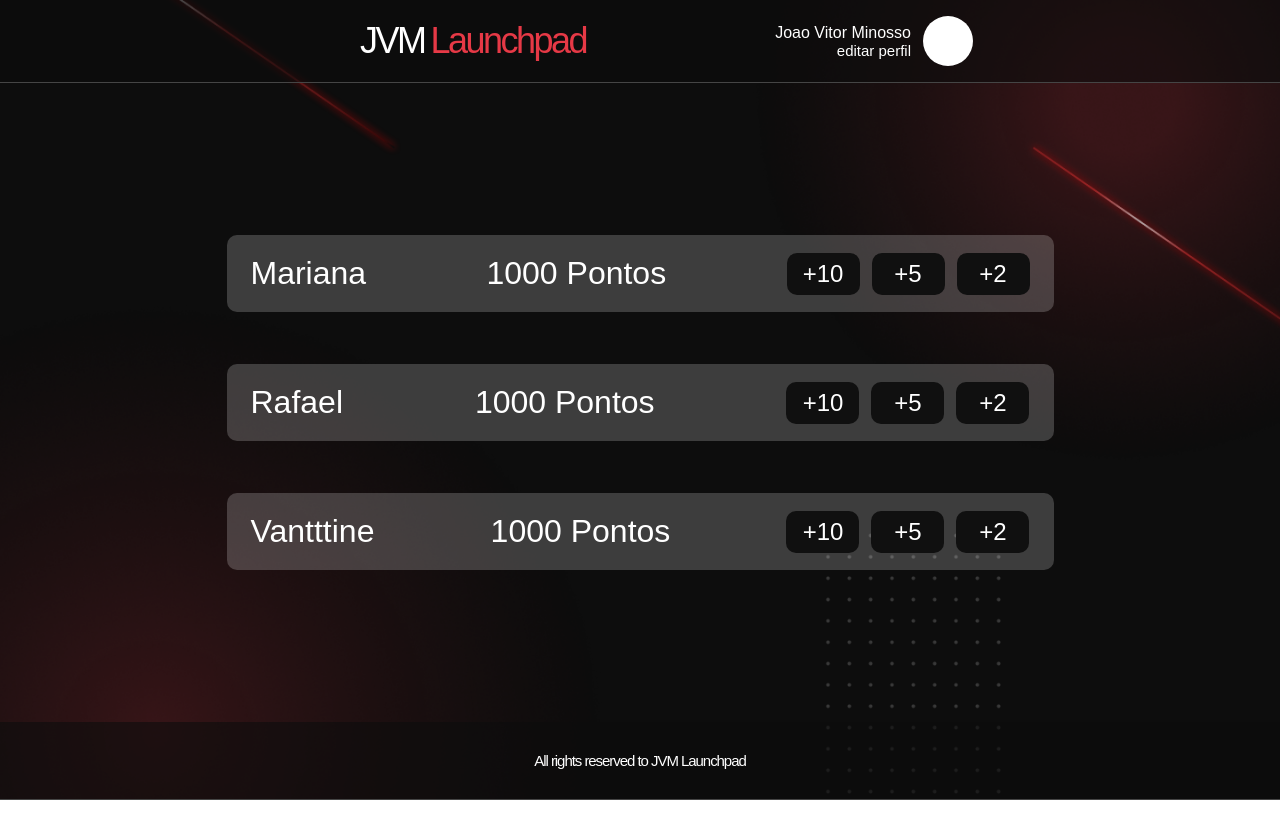
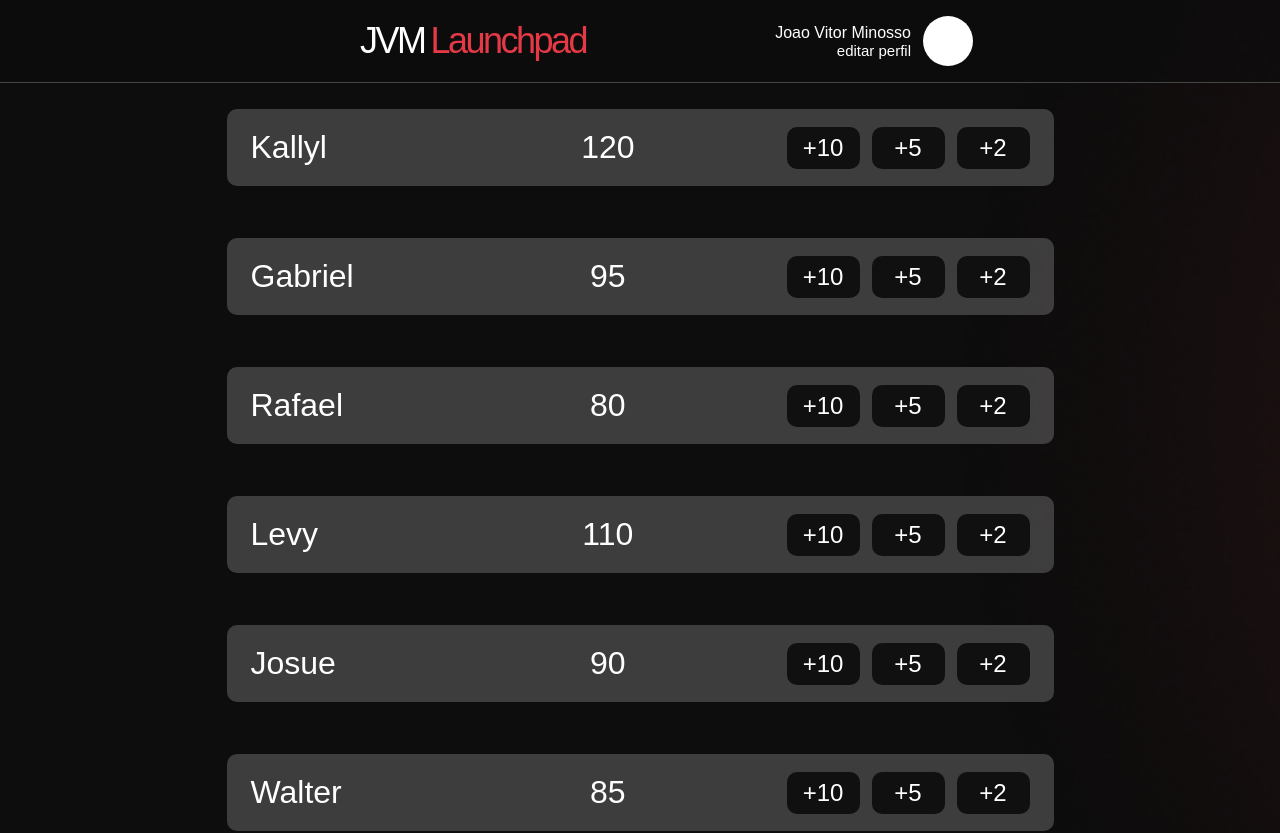
Before and after one commit to Kallarari/jvm-launchpad-front, a React (Vite) app: page /points-management in a window 1280 px wide. Shown: the top 833 px of the page. Before the commit the page ends 800 px from the top, so only its background shows below. Built offline with nearby package versions, Linux system fonts and the light colour scheme; no server answers; some icons are missing; a web font is replaced by a local one.

Commit message:
refactor(score-management-view): remove duplicated JSX and iterate members list

```diff
--- a/src/pages/PointsManagementPage/components/ScoreManagementView/index.tsx
+++ b/src/pages/PointsManagementPage/components/ScoreManagementView/index.tsx
@@ -3,7 +3,9 @@ import { AddPointsButton } from "../AddPointsButton";
 import { ScoreManagementStyled } from "./style";
 import { PointsButtonWrap } from "./style";
 import { ScoreManagementWrap } from "./style";
-// import { usersMock } from "../../../../squad-4-src/mocks/users.mock";
+import { MemberNameStyled } from "./style";
+import { MemberPointsStyled } from "./style";
+import { usersMock } from "../../../../squad-4-src/mocks/users.mock";
 
 export const ScoreManagementView = ({
   MemberName,
@@ -12,35 +14,25 @@ export const ScoreManagementView = ({
   return (
     <>
       <ScoreManagementWrap>
-        <ScoreManagementStyled>
-          {MemberName && <div>{(MemberName = "Mariana")}</div>}
-          {MemberPoints && <div>{(MemberPoints = "1000 Pontos")}</div>}
+        {usersMock
+          .filter((user) => user.role === "member" || user.role === "leader")
+          .map((user) => (
+            <ScoreManagementStyled key={user.id}>
+              {MemberName && (
+                <MemberNameStyled>{user.name.split(" ")[0]}</MemberNameStyled>
+              )}
+              {MemberPoints && (
+                <MemberPointsStyled key={user.points}>
+                  {user.points}
+                </MemberPointsStyled>
+              )}
               <PointsButtonWrap>
                 {<AddPointsButton label="+10" />}
                 {<AddPointsButton label="+5" />}
                 {<AddPointsButton label="+2" />}
               </PointsButtonWrap>
             </ScoreManagementStyled>
-
-        <ScoreManagementStyled>
-          {MemberName && <div>{(MemberName = "Rafael")}</div>}
-          {MemberPoints && <div>{(MemberPoints = "1000 Pontos")}</div>}
-          <PointsButtonWrap>
-            {<AddPointsButton label="+10" />}
-            {<AddPointsButton label="+5" />}
-            {<AddPointsButton label="+2" />}
-          </PointsButtonWrap>
-        </ScoreManagementStyled>
-
-        <ScoreManagementStyled>
-          {MemberName && <div>{(MemberName = "Vantttine")}</div>}
-          {MemberPoints && <div>{(MemberPoints = "1000 Pontos")}</div>}
-          <PointsButtonWrap>
-            {<AddPointsButton label="+10" />}
-            {<AddPointsButton label="+5" />}
-            {<AddPointsButton label="+2" />}
-          </PointsButtonWrap>
-        </ScoreManagementStyled>
+          ))}
       </ScoreManagementWrap>
     </>
   );
```
Lines whose indentation alone changed are shown as unchanged.
